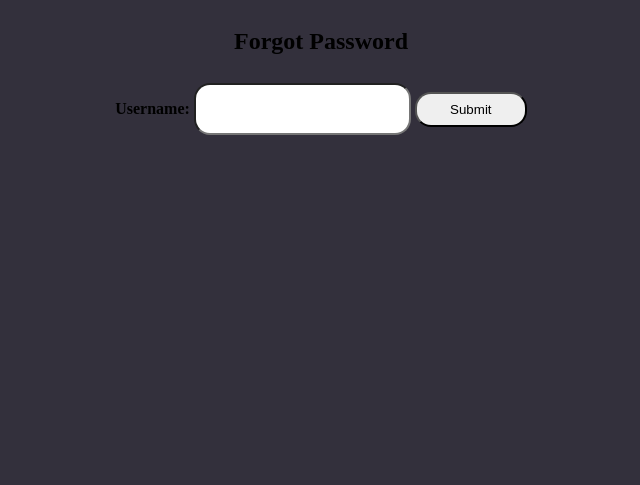
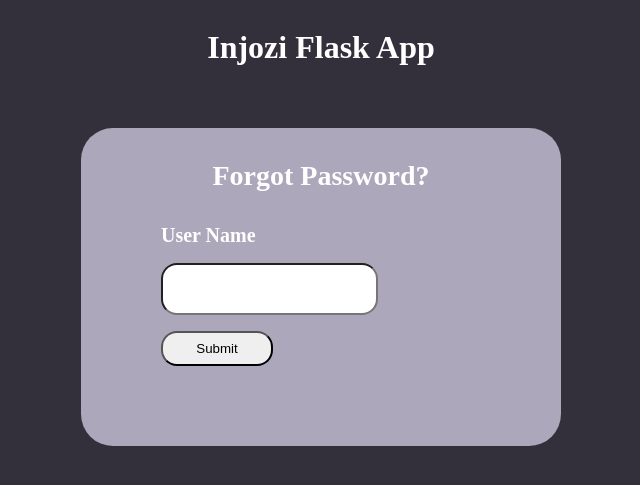
Before and after one commit to marcochu-wrk/injozi-flask-proj, a Flask app: page /forgot_password in a window 1280 px wide. Shown: the top 485 px of the page, without its empty margins (319-959 px from the left). Run offline with Flask 3, Linux system fonts and the light colour scheme.

Commit message:
Forgot Password css edits

```diff
--- a/app.py
+++ b/app.py
@@ -25,6 +25,7 @@ def index():
     all_users = users.find()
     return render_template('index.html', users = all_users)
 
+#Route to forgot password
 @app.route('/forgot_password', methods=['POST' , 'GET'])
 def forgot_password():
     if request.method == 'POST':
@@ -38,6 +39,7 @@ def forgot_password():
             return render_template('forgot_password.html', message='User name was not found')
     return render_template('forgot_password.html')
 
+#Rest password if username exists
 @app.route('/reset_password/<username>', methods=['GET', 'POST'])
 def reset_password(username):
     if request.method == 'POST':
--- a/static/styles.css
+++ b/static/styles.css
@@ -57,3 +57,12 @@ button:hover{
     font-weight: bold;
     text-align: center;
 }
+#forgot_user_submit_btn{
+    margin-top: 1rem;
+}
+.alert-warning{
+    color: white;
+    font-family: "Poppins";
+    font-size: 12px;
+    margin-bottom: 0.5rem;
+}
--- a/templates/forgot_password.html
+++ b/templates/forgot_password.html
@@ -8,17 +8,22 @@
 </head>
 <body>
     <div class="main-container">
-        <h2>Forgot Password</h2>
-        {% if message %}
-            <div class="alert alert-warning" role="alert">
-                {{ message }}
-            </div>
-        {% endif %}
-        <form method="POST">
-            <label for="username">Username:</label>
-            <input type="text" name="username" id="username" required>
-            <button type="submit">Submit</button>
-        </form>
+        <h1>Injozi Flask App</h1>
+        <div class="content">
+            <form method="POST" class="mainform">
+                <div class="header">Forgot Password?</div>
+                <p>
+                    <b><label for="content" class="sign-in-heading">User Name</label></b>
+                </p>
+                {% if message %}
+                    <div class="alert-warning" role="alert">
+                        {{ message }}
+                    </div>
+                {% endif %}
+                <input type="text" name="username" required>
+                <button type="submit" id="forgot_user_submit_btn">Submit</button>
+            </form>
+        </div>
     </div>
 </body>
 </html>
--- a/templates/index.html
+++ b/templates/index.html
@@ -12,7 +12,7 @@
         <h1>Injozi Flask App</h1>
         <div class="content">
             <form method="POST" class="mainform">
-                <div class="header">Sign In</div>
+                <div class="header">Sign Up</div>
                 <p>
                     <b><label for="content" class="sign-in-heading">User Name</label></b>
                 </p>
@@ -36,7 +36,6 @@
                     <input type="radio"
                         name="usertype"
                         required
-                        id="degree-0"
                         value="super">
                         <label for="degree-0">Super</label>
                 </p>
@@ -44,7 +43,6 @@
                     <input type="radio"
                         name="usertype"
                         required
-                        id="degree-1"
                         value="admin">
                         <label for="degree-1">Admin</label>
                 </p>
@@ -52,7 +50,6 @@
                     <input type="radio"
                         name="usertype"
                         required
-                        id="degree-2"
                         value="user">
                         <label for="degree-2">User</label>
                 </p>
```
Also changed, not shown: templates/reset_password.html (+11 -7 lines).
